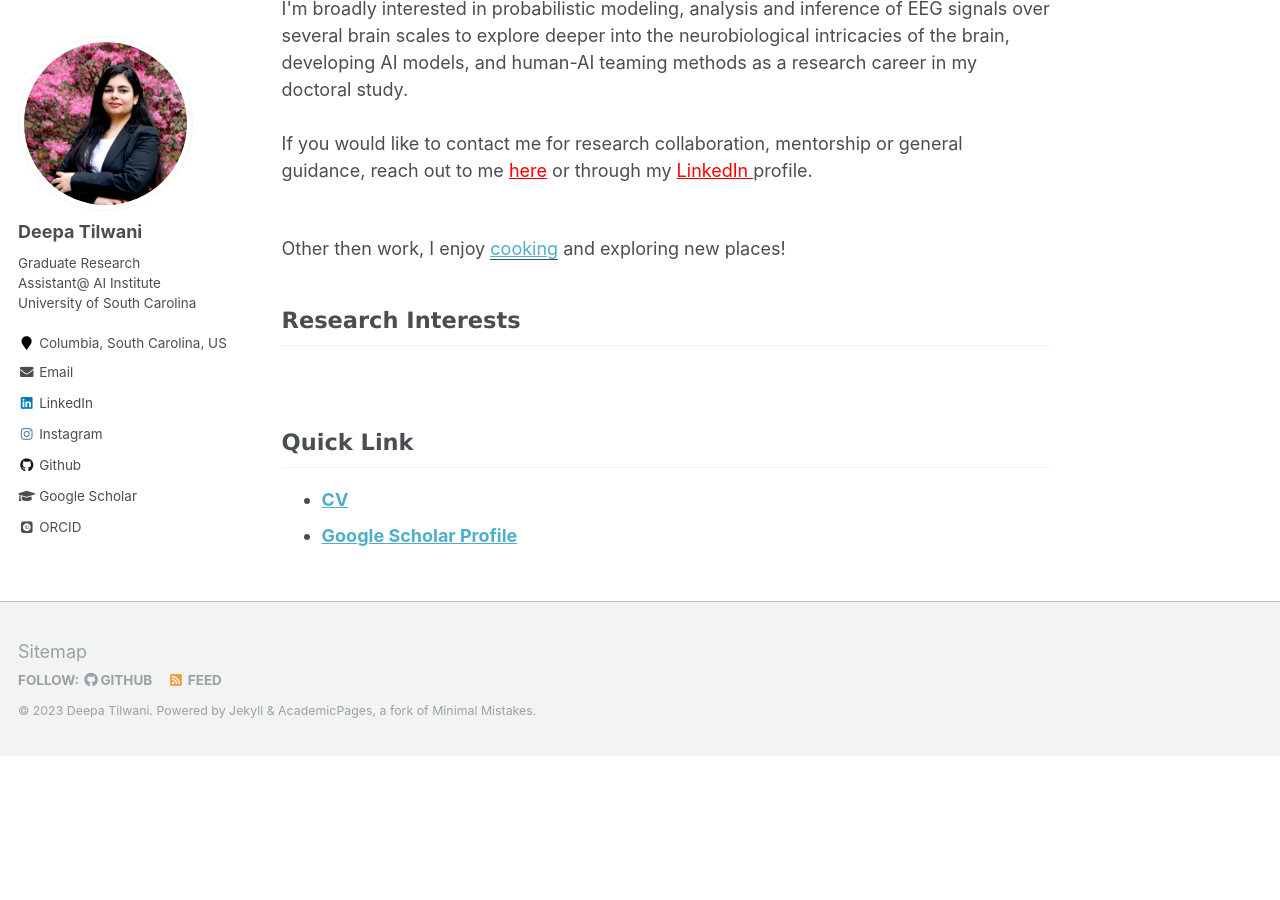
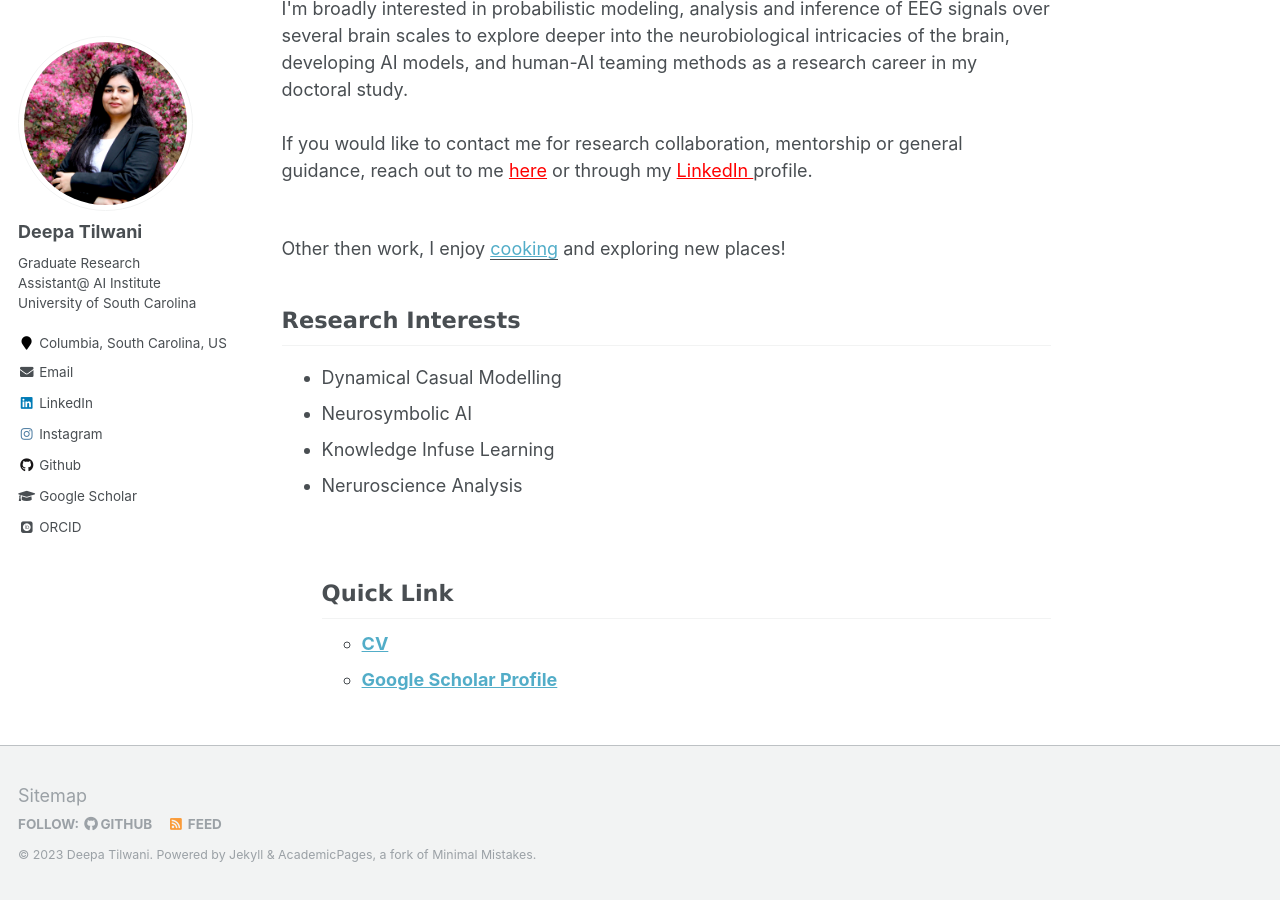
Before and after one commit to Deepa-Tilwani/deepa-tilwani.github.io, a Jekyll site: the page built from index.html, in a window 1280 px wide and 900 px high, scrolled down 543 px. Built offline with Jekyll 4.4.1, drawn with Linux system fonts in a browser that asks for light colours; some web fonts are replaced; before the commit the page ends 1299 px from its top, so only the background shows below that.

Commit message:
Update index.html

```diff
--- a/index.html
+++ b/index.html
@@ -23,6 +23,11 @@ Other then work, I enjoy <a href ="https://instagram.com/food_full_living?igshid
 
 
 <h2 style="font-family:verdana;"><b>Research Interests</b></h2>
+<ul>
+<li>Dynamical Casual Modelling</li>
+<li>Neurosymbolic AI</li>
+<li>Knowledge Infuse Learning</li>
+<li>Neruroscience Analysis</li>
 
 
 <br>
```
